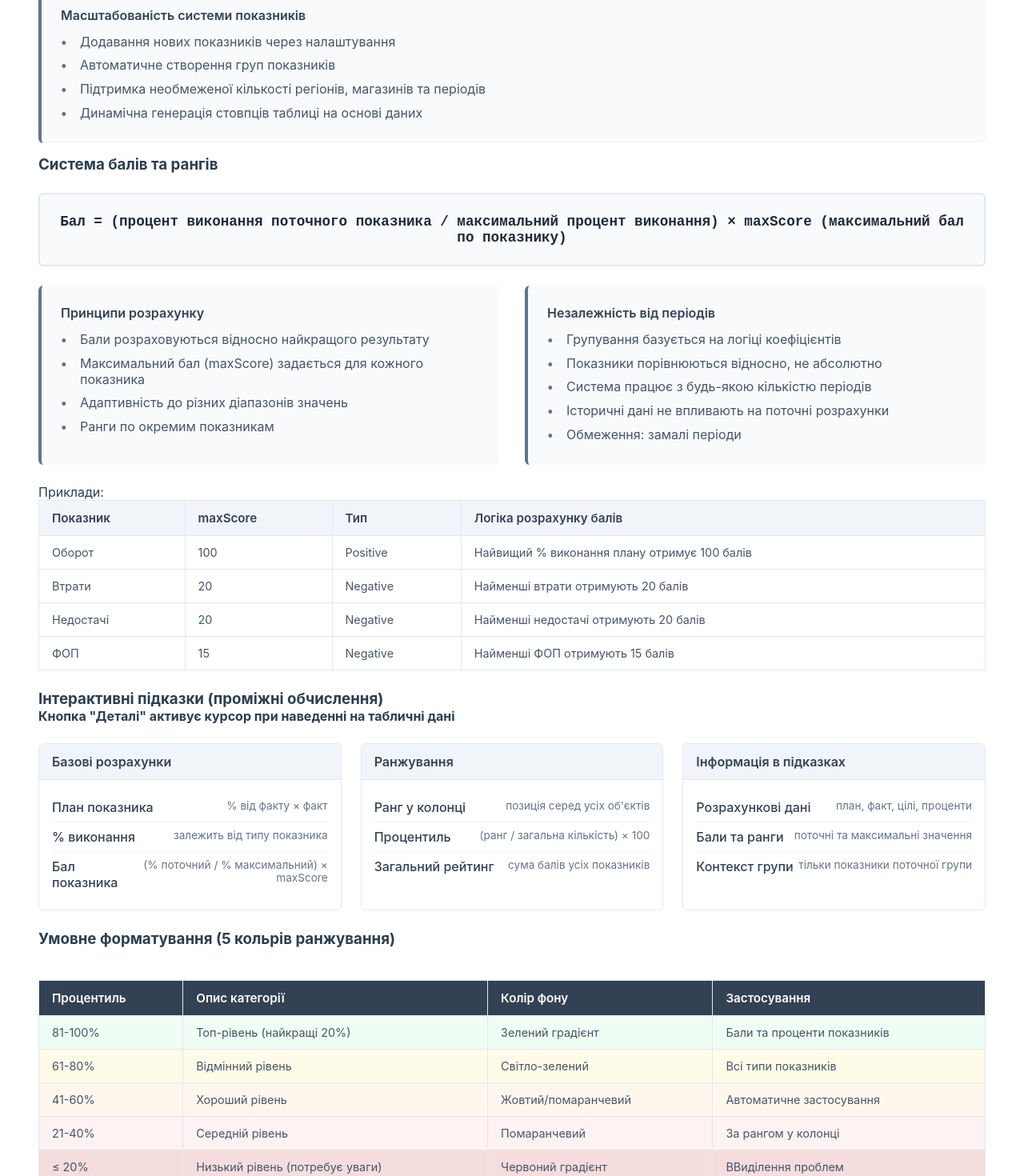
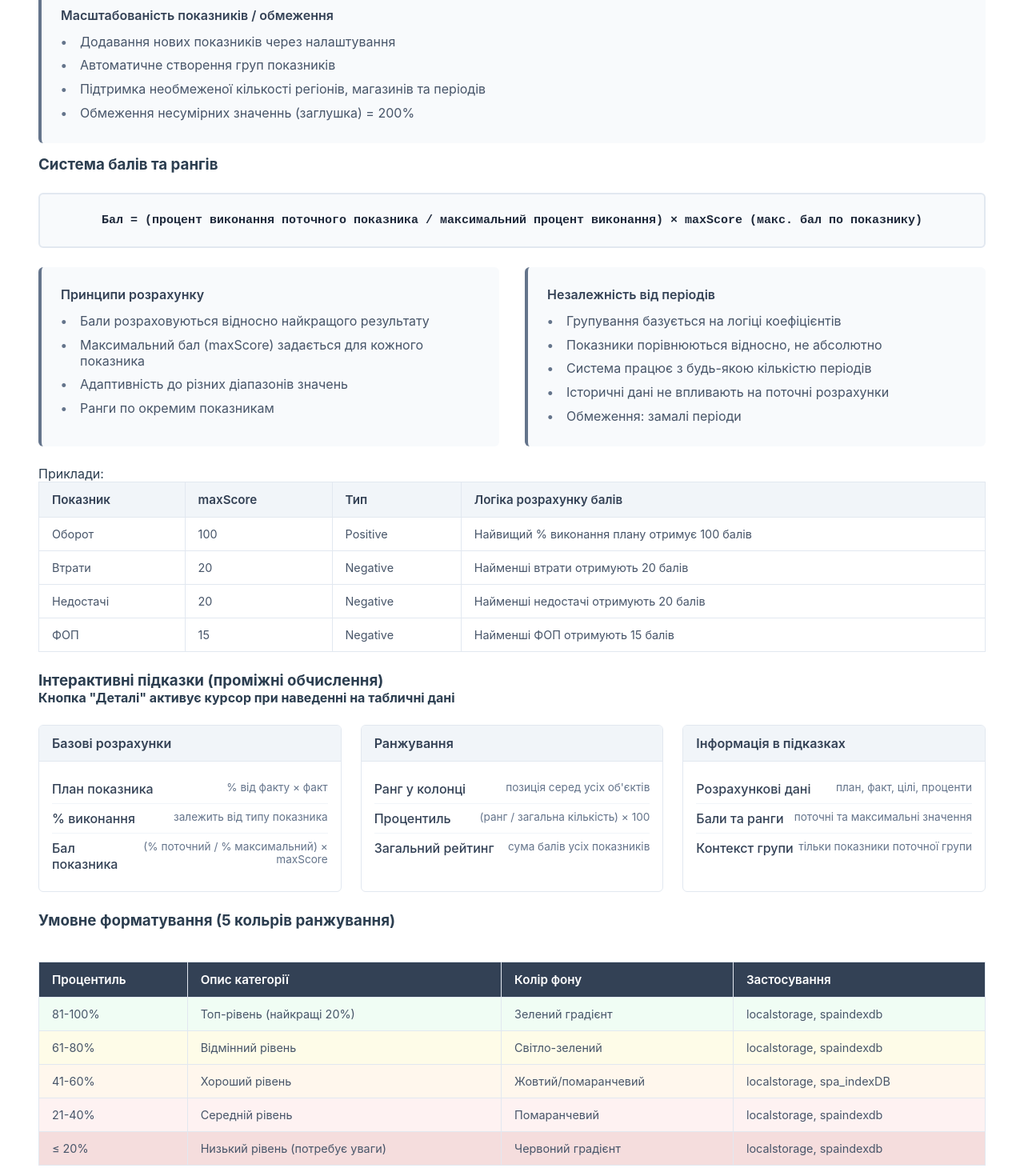
Before and after one commit to webdev1881/compass, a Vue app: page / in a window 1280 px wide. Shown: the part 1200-2670 px from the top of the page at 80% size. Built offline with nearby package versions, Linux system fonts and the light colour scheme.

Commit message:
іваіва

```diff
--- a/src/components/Tt.vue
+++ b/src/components/Tt.vue
@@ -330,7 +330,7 @@
       left: tooltip.x + 'px',
       top: tooltip.y + 'px',
       opacity: tooltip.x === 0 && tooltip.y === 0 ? 0 : 1
-    }">
+      }">
       <div class="tooltip-header">
         <div class="tooltip-title">{{ tooltip.data.entityName }}</div>
         <div class="tooltip-subtitle">{{ tooltip.data.weekName }} • {{ tooltip.data.indicator }}</div>
@@ -378,7 +378,7 @@
             <td><strong>Negative (негативні)</strong></td>
             <td>Менше значення = кращий результат<br>
               Процент = (ціль / факт) × 100</td>
-            <td>Втрати, недостачі, ФОП, відємні залишки</td>
+            <td>Втрати, Нестачі, ФОП, відємні залишки</td>
             <td>Автоматичне додавання нових типів</td>
           </tr>
         </tbody>
@@ -386,19 +386,19 @@
     </div>
 
     <div class="info-block" style="margin-bottom: 15px;">
-      <div class="info-title">Масштабованість системи показників</div>
+      <div class="info-title">Масштабованість показників / обмеження</div>
       <ul>
         <li>Додавання нових показників через налаштування</li>
         <li>Автоматичне створення груп показників</li>
         <li>Підтримка необмеженої кількості регіонів, магазинів та періодів</li>
-        <li>Динамічна генерація стовпців таблиці на основі даних</li>
+        <li>Обмеження несумірних значеннь (заглушка) = 200%</li>
       </ul>
     </div>
 
     <h3>Система балів та рангів</h3>
 
     <div class="formula-box">
-      Бал = (процент виконання поточного показника / максимальний процент виконання) × maxScore (максимальний бал по показнику)
+      Бал = (процент виконання поточного показника / максимальний процент виконання) × maxScore (макс. бал по показнику)
     </div>
 
     <div class="two-column">
@@ -540,31 +540,31 @@
             <td>81-100%</td>
             <td>Топ-рівень (найкращі 20%)</td>
             <td>Зелений градієнт</td>
-            <td>Бали та проценти показників</td>
+            <td>localstorage, spaindexdb</td>
           </tr>
           <tr class="rank-2">
             <td>61-80%</td>
             <td>Відмінний рівень</td>
             <td>Світло-зелений</td>
-            <td>Всі типи показників</td>
+            <td>localstorage, spaindexdb</td>
           </tr>
           <tr class="rank-3">
             <td>41-60%</td>
             <td>Хороший рівень</td>
             <td>Жовтий/помаранчевий</td>
-            <td>Автоматичне застосування</td>
+            <td>localstorage, spa_indexDB</td>
           </tr>
           <tr class="rank-4">
             <td>21-40%</td>
             <td>Середній рівень</td>
             <td>Помаранчевий</td>
-            <td>За рангом у колонці</td>
+            <td>localstorage, spaindexdb</td>
           </tr>
           <tr class="rank-5">
             <td>≤ 20%</td>
             <td>Низький рівень (потребує уваги)</td>
             <td>Червоний градієнт</td>
-            <td>ВВиділення проблем</td>
+            <td>localstorage, spaindexdb</td>
           </tr>
         </tbody>
       </table>
@@ -612,8 +612,8 @@ const salesData = ref(null)
 const targetsData = ref(null)
 const sortByTotalScore = ref(true)
 const regions = ref([])
-const tooltipEnabled = ref(false)
-const KPITopStores = ref(7)
+const tooltipEnabled = ref(true)
+const KPITopStores = ref(5)
 
 const isOpen = ref(false)
 
@@ -947,7 +947,7 @@ const getTooltipData = (entity, weekId, indicator, type) => {
         const planValue = factValue > 0 ? targetValue : 0
 
         result.details.push(
-          { label: `${target.name} (значение)`, value: formatNumber(value) },
+          { label: `${target.name} (факт)`, value: formatNumber(value) },
           {
             label: `Расчетный план`,
             value: ` ${formatNumber(planValue)} (${((targetValue / factValue) * 100).toFixed(2)}% от факта)`
@@ -1069,8 +1069,8 @@ const closePalette = () => {
   isPaletteOpen.value = false
 }
 
-const regionSortBy = ref({ weekId: 2, columnKey: 'totalScore', direction: 'desc' })
-const storeSortBy = ref({ weekId: 2, columnKey: 'totalScore', direction: 'desc' })
+const regionSortBy = ref({ weekId: 'week_1', columnKey: 'totalScore', direction: 'desc' })
+const storeSortBy = ref({ weekId: 'week_1', columnKey: 'totalScore', direction: 'desc' })
 const indicatorGroups = computed(() => {
   const groups = [
     {
@@ -1619,7 +1619,7 @@ const sortedRegions = computed(() => {
   return sorted
 })
 
-const allStores = computed(() => {
+const allStores = computed(() => {   //allStores
   const stores = []
 
   regions.value.forEach(region => {
@@ -1635,9 +1635,28 @@ const allStores = computed(() => {
     }
   })
 
+// console.log('stores', stores);
+
+  // stores.sort((a, b) => {
+  //   let aValue = 0
+  //   let bValue = 0
+
+  //   if (storeSortBy.value.columnKey === 'totalScore') {
+  //     aValue = a.overallTotalScore
+  //     bValue = b.overallTotalScore
+  //   } else {
+  //     aValue = getRegionIndicatorValue(a, storeSortBy.value.weekId, storeSortBy.value.columnKey)
+  //     bValue = getRegionIndicatorValue(b, storeSortBy.value.weekId, storeSortBy.value.columnKey)
+  //   }
+
+  //   return storeSortBy.value.direction === 'desc' ? bValue - aValue : aValue - bValue
+  // })
 
 
   if (storeSortBy.value.columnKey && storeSortBy.value.weekId) {
+
+    // console.log('storeSortBy.value', storeSortBy.value.weekId);
+
     stores.sort((a, b) => {
       let aValue = getStoreSortValue(a, storeSortBy.value.weekId, storeSortBy.value.columnKey)
       let bValue = getStoreSortValue(b, storeSortBy.value.weekId, storeSortBy.value.columnKey)
@@ -1645,9 +1664,9 @@ const allStores = computed(() => {
       return storeSortBy.value.direction === 'desc' ? bValue - aValue : aValue - bValue
     })
   } else if (sortByTotalScore.value) {
-    stores.sort((a, b) => (b.overallTotalScore || 0) - (a.overallTotalScore || 0))
-  }
-  // stores.sort((a, b) => (b.overallTotalScore || 0) - (a.overallTotalScore || 0))
+    stores.sort((a, b) => (b.overallTotalScore ) - (a.overallTotalScore ))
+  }
+
 
   return stores
 })
@@ -1731,8 +1750,6 @@ const getStoreWeekData = (store, weekId) => {
 
 const getStoreData = (store, weekId, indicator) => {
   const weekData = getStoreWeekData(store, weekId, indicator)
-
-  console.log('weekData', weekData.columnRanks);
 
 
   switch (indicator) {
@@ -2354,7 +2371,7 @@ onMounted(() => {
   }
 
   .sortable-header:hover {
-    background: rgba(59, 130, 246, 0.1);
+    background: #0d598a;
     color: var(--primary-color);
   }
 
@@ -3639,7 +3656,7 @@ onMounted(() => {
     margin: 1.5rem 0;
     text-align: center;
     font-family: 'JetBrains Mono', 'Courier New', monospace;
-    font-size: 1.1rem;
+    font-size: 15px;
     font-weight: 600;
     color: #1e293b;
   }
```
